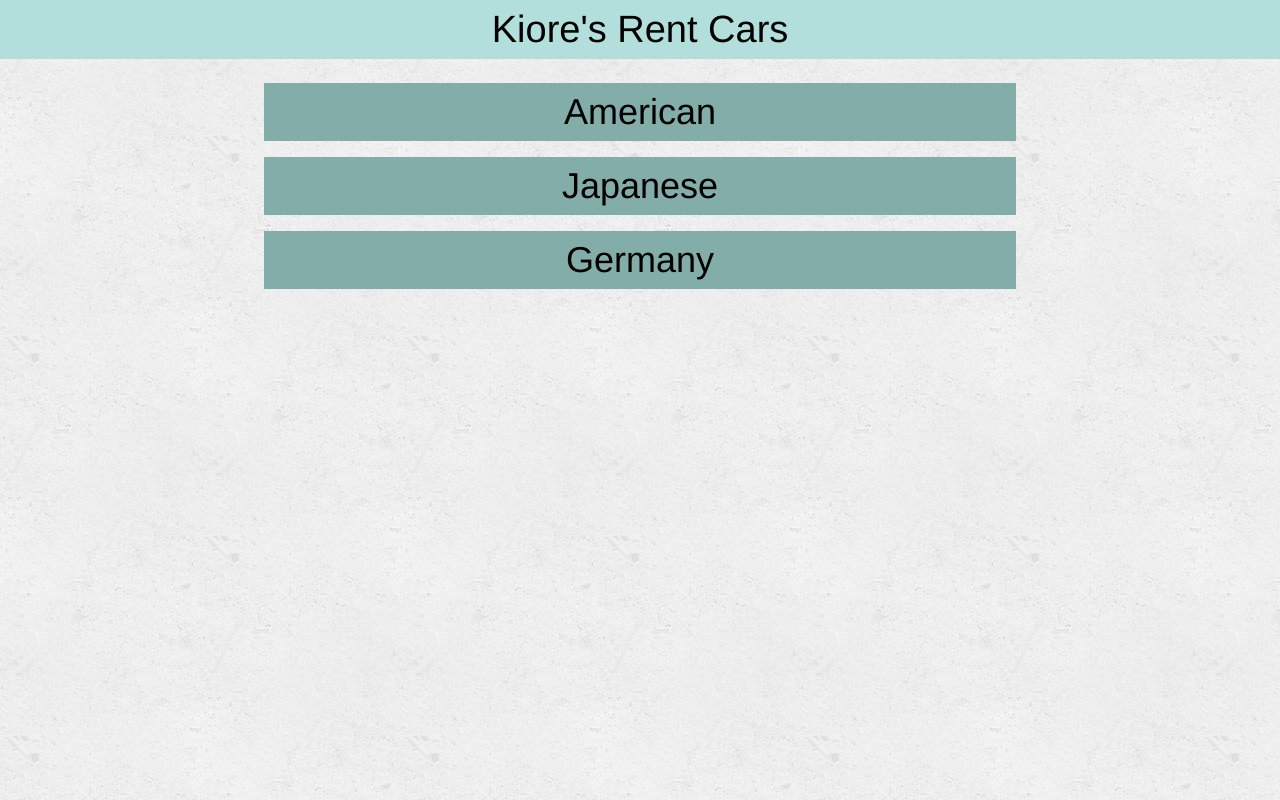
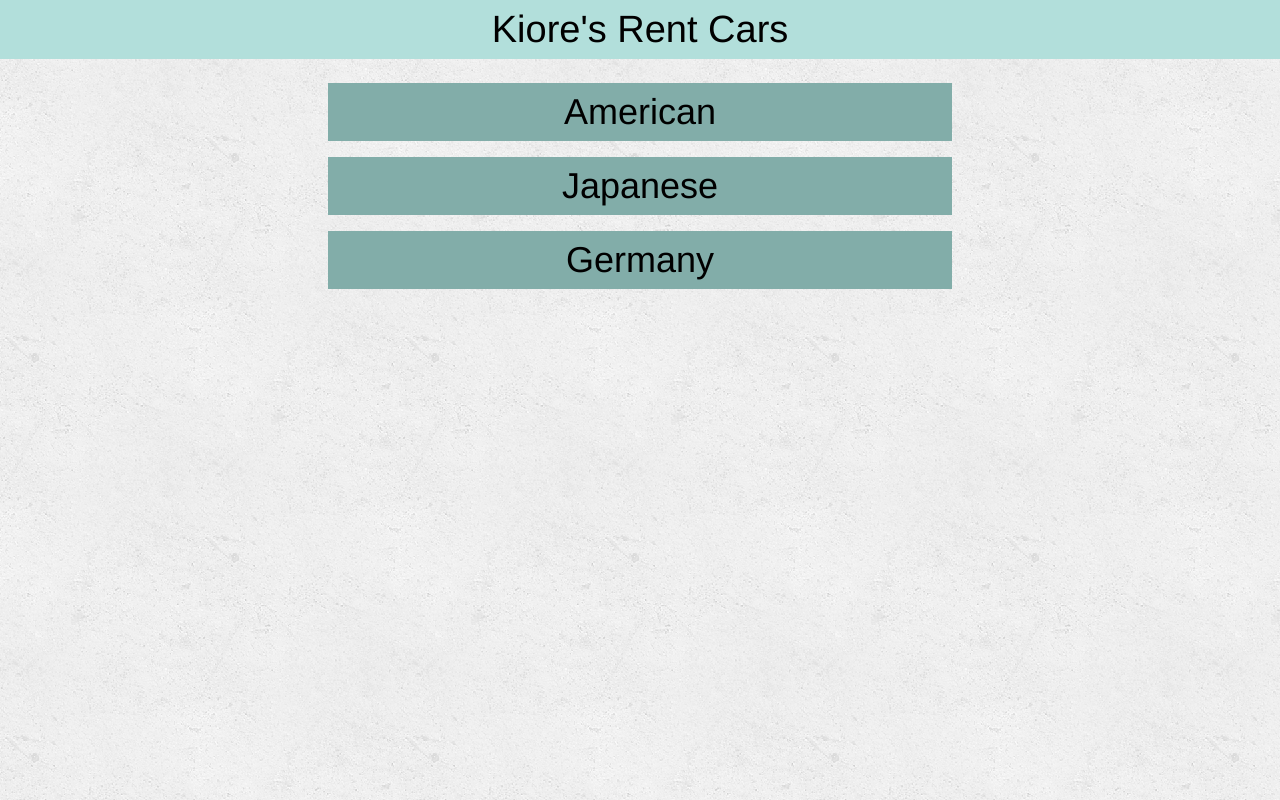
Before and after one commit to Kiore0613/week6, an Angular app in the folder homework1/: page / in a window 1280 px wide. Built offline with nearby package versions, Linux system fonts and the light colour scheme.

Commit message:
fix mock data and delete comments

```diff
--- a/homework1/src/app/modules/layout/accordion/accordion.component.html
+++ b/homework1/src/app/modules/layout/accordion/accordion.component.html
@@ -1,4 +1,3 @@
-<!--<div class="accordin" *ngFor="let vehicle of vehicles">-->
 <details [open]="isOpen">
   <summary>{{vehicles.categoryName}}</summary>
   <div *ngFor="let item of vehicles.vehicleCollection">
@@ -31,4 +30,3 @@
     <hr>
   </div>
 </details>
-<!--</div>-->
--- a/homework1/src/app/modules/layout/accordion/accordion.component.scss
+++ b/homework1/src/app/modules/layout/accordion/accordion.component.scss
@@ -86,8 +86,8 @@ hr {
 
 @include screen-laptop {
   .img-car{
-    height: 40%;
-    width: 60%;
+    height:300px;
+    width: 500px;
   }
 
   .img-logo {
--- a/homework1/src/app/modules/layout/layout/layout.component.scss
+++ b/homework1/src/app/modules/layout/layout/layout.component.scss
@@ -21,6 +21,6 @@ header {
 @include screen-laptop {
   .container{
     margin: 16px auto;
-    width: 60%;
+    width: 50%;
   }
 }
--- a/homework1/src/app/modules/layout/layout/layout.component.ts
+++ b/homework1/src/app/modules/layout/layout/layout.component.ts
@@ -29,7 +29,6 @@ export class LayoutComponent implements OnInit {
   constructor() { }
 
   ngOnInit() {
-    console.log(this.arrVehicleCollection);
   }
 
 }
--- a/homework1/src/app/modules/layout/mock/vehicles.mock.ts
+++ b/homework1/src/app/modules/layout/mock/vehicles.mock.ts
@@ -77,7 +77,7 @@ export const vehicleData: Vehicle[] = [
       'Maximum torque 520 Nm',
       'Maximum torque revolutions 6,100 rpm'
     ],
-    image: 'https://i.blogs.es/8b7ad7/porsche-911-2019-992-6-/450_1000.jpg',
+    image: 'https://s.aolcdn.com/commerce/autodata/images/USC90BMC531A021001.jpg',
     logo: 'https://images-na.ssl-images-amazon.com/images/I/61b2FkbZsEL._SL1000_.jpg',
     model: 'BMW M6 COUPE ',
     price: 135000,
```
